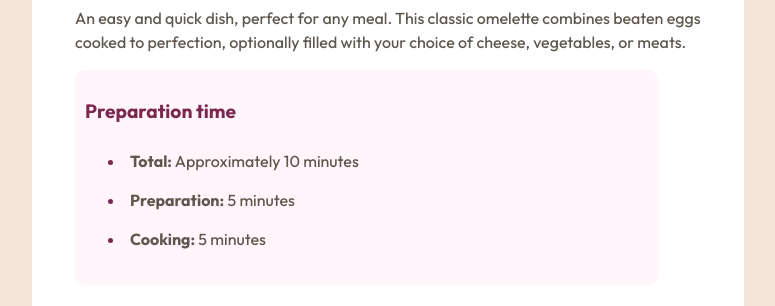
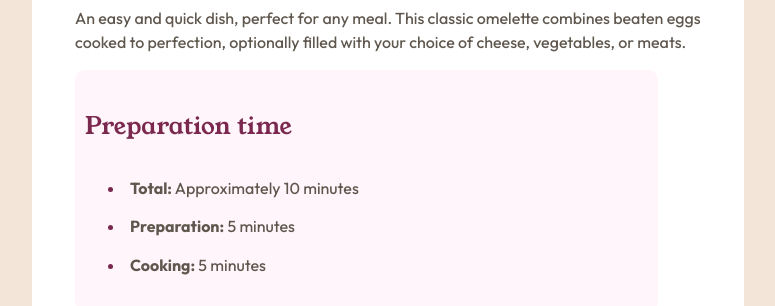
Before and after one commit to NycsAgnes/Frontend-mentor-Recipe-page-challenge, a plain HTML site: page index.html in a window 1280 px wide. Shown: the part 423-729 px from the top of the page, without its empty margins (252-1027 px from the left). Drawn offline with Linux system fonts and the light colour scheme.

Commit message:
Update index.html

```diff
--- a/index.html
+++ b/index.html
@@ -82,9 +82,6 @@
       color: hsl(332, 51%, 32%);
       font-family: "Outfit", sans-serif;
       font-size: 1rem;
-    }
-    h3{
-      font-size: 1.2rem;
     }
     table{
       table-layout: auto;
@@ -179,9 +176,6 @@
       content: "\2022";
       margin-right: 1em;
     }
-    h3{
-      font-size: 1.2rem;
-    }
     table{
       table-layout: auto;
       width: 100%;
@@ -221,7 +215,7 @@
       <p>An easy and quick dish, perfect for any meal. This classic omelette combines beaten eggs cooked
        to perfection, optionally filled with your choice of cheese, vegetables, or meats.</p>
 
-      <div class="time-box"><h3>Preparation time</h3>
+      <div class="time-box"><h2><small>Preparation time</small></h2>
         <ul>
           <li class="time-box-list"><span><b>Total:</b> Approximately 10 minutes</span></li>
           <li class="time-box-list"><span><b>Preparation:</b> 5 minutes</span></li>
```
